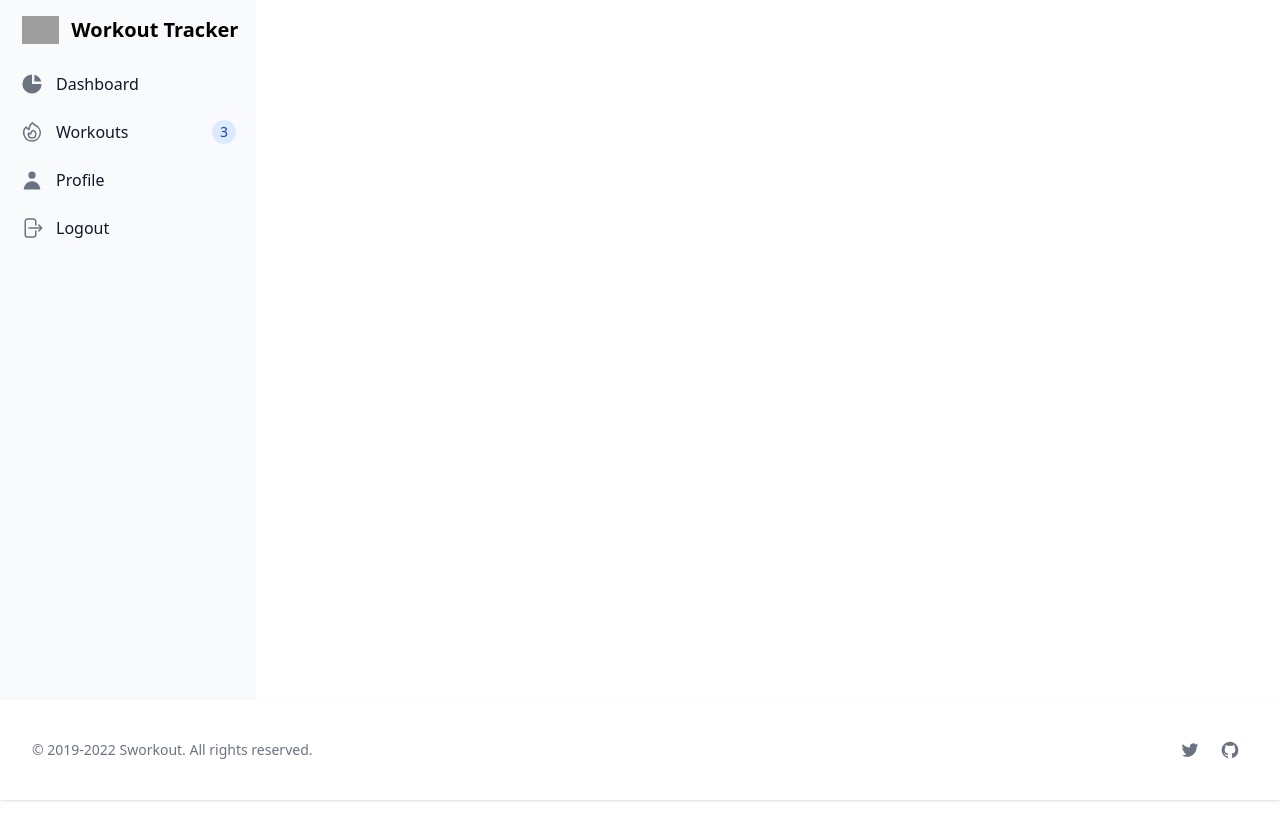
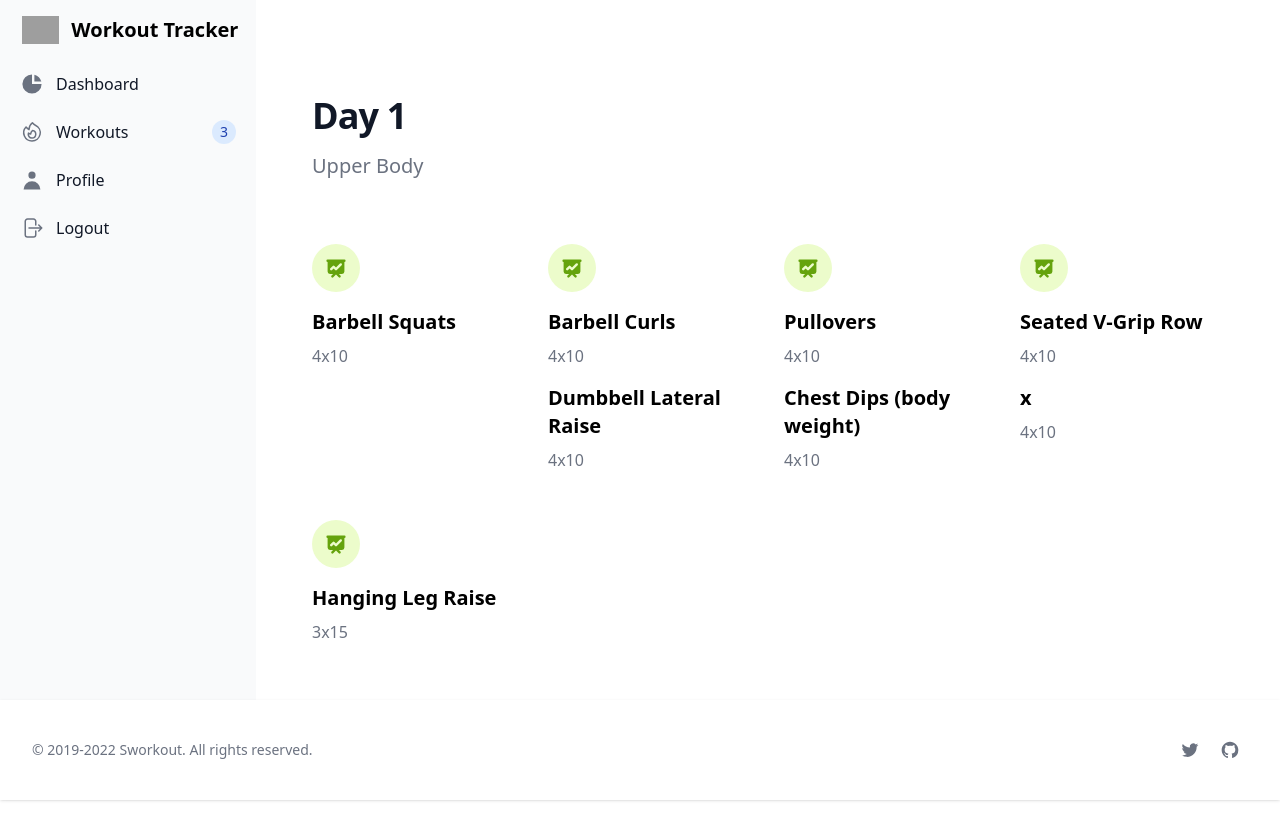
Before and after one commit to rannien/workout-nuxt, a Nuxt app: page /plan in a window 1280 px wide. Built offline with nearby package versions, Linux system fonts and the light colour scheme; grey boxes are pictures that could not be loaded.

Commit message:
feat: add new plan

```diff
--- /dev/null
+++ b/pages/plan.vue
@@ -0,0 +1,99 @@
+<script setup lang="ts">
+useHead({
+  bodyAttrs: { class: ['dark:bg-gray-700'] },
+});
+
+const days = [
+  [
+    [
+      {
+        name: 'Barbell Squats',
+        repetation: '4x10',
+      },
+    ],
+    [
+      {
+        name: 'Barbell Curls',
+        repetation: '4x10',
+      },
+      {
+        name: 'Dumbbell Lateral Raise',
+        repetation: '4x10',
+      },
+    ],
+    [
+      {
+        name: 'Pullovers',
+        repetation: '4x10',
+      },
+      {
+        name: 'Chest Dips (body weight)',
+        repetation: '4x10',
+      },
+    ],
+    [
+      {
+        name: 'Seated V-Grip Row',
+        repetation: '4x10',
+      },
+      {
+        name: 'x',
+        repetation: '4x10',
+      },
+    ],
+    [
+      {
+        name: 'Hanging Leg Raise',
+        repetation: '3x15',
+      },
+    ],
+  ],
+];
+</script>
+<template>
+  <section class="dark:bg-gray-700">
+    <div
+      v-for="(exercises, index) in days"
+      class="py-8 px-4 mx-auto max-w-screen-xl sm:py-16 lg:px-6"
+    >
+      <div class="max-w-screen-md mb-8 lg:mb-16">
+        <h2
+          class="mb-4 text-4xl tracking-tight font-extrabold text-gray-900 dark:text-white"
+        >
+          Day {{ index + 1 }}
+        </h2>
+        <p class="text-gray-500 sm:text-xl dark:text-gray-400">Upper Body</p>
+      </div>
+      <div
+        class="space-y-8 md:grid md:grid-cols-2 lg:grid-cols-4 md:gap-8 md:space-y-0"
+      >
+        <div v-for="superset in exercises">
+          <div
+            class="flex justify-center items-center mb-4 w-10 h-10 rounded-full bg-lime-100 lg:h-12 lg:w-12 dark:bg-lime-900"
+          >
+            <svg
+              class="w-5 h-5 text-lime-600 lg:w-6 lg:h-6 dark:text-lime-300"
+              fill="currentColor"
+              viewBox="0 0 20 20"
+              xmlns="http://www.w3.org/2000/svg"
+            >
+              <path
+                fill-rule="evenodd"
+                d="M3 3a1 1 0 000 2v8a2 2 0 002 2h2.586l-1.293 1.293a1 1 0 101.414 1.414L10 15.414l2.293 2.293a1 1 0 001.414-1.414L12.414 15H15a2 2 0 002-2V5a1 1 0 100-2H3zm11.707 4.707a1 1 0 00-1.414-1.414L10 9.586 8.707 8.293a1 1 0 00-1.414 0l-2 2a1 1 0 101.414 1.414L8 10.414l1.293 1.293a1 1 0 001.414 0l4-4z"
+                clip-rule="evenodd"
+              ></path>
+            </svg>
+          </div>
+          <div v-for="exercise in superset" class="mb-4">
+            <h3 class="mb-2 text-xl font-bold dark:text-white">
+              {{ exercise.name }}
+            </h3>
+            <p class="text-gray-500 dark:text-gray-400">
+              {{ exercise.repetation }}
+            </p>
+          </div>
+        </div>
+      </div>
+    </div>
+  </section>
+</template>
```
